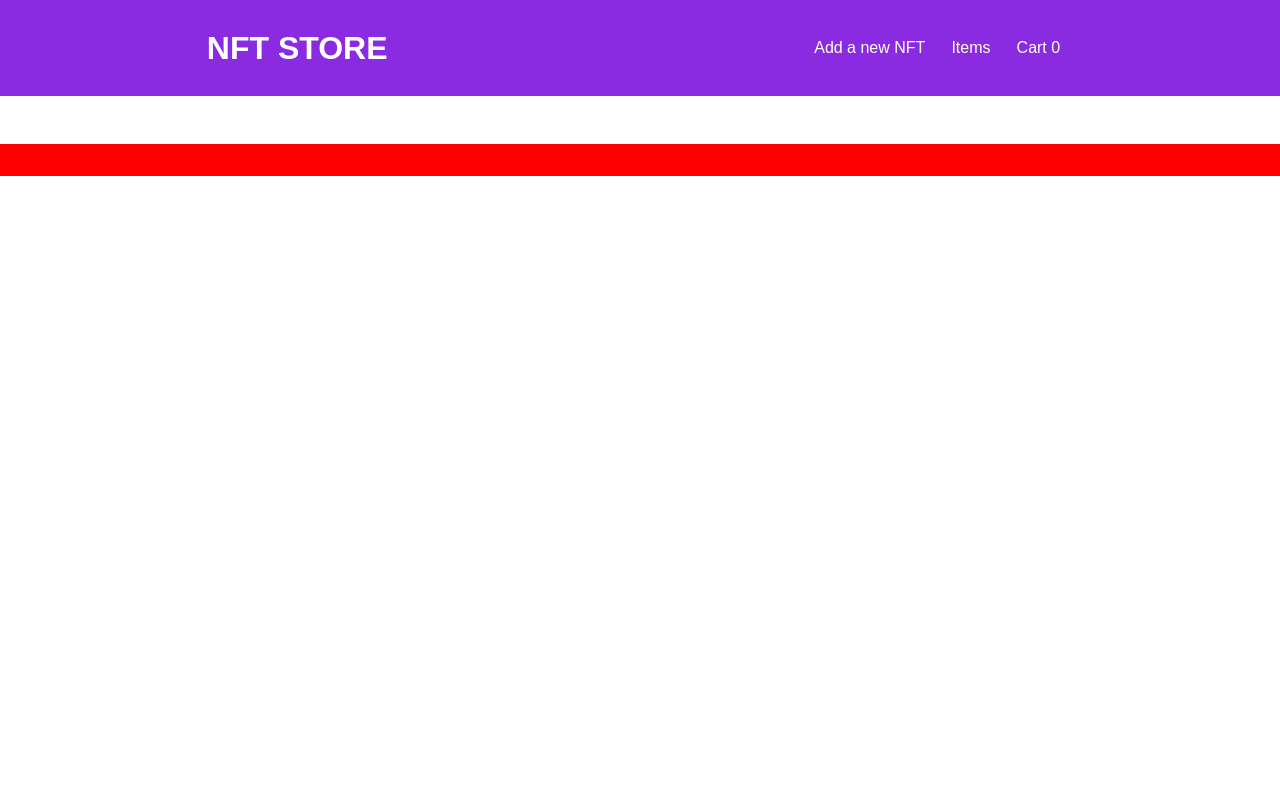
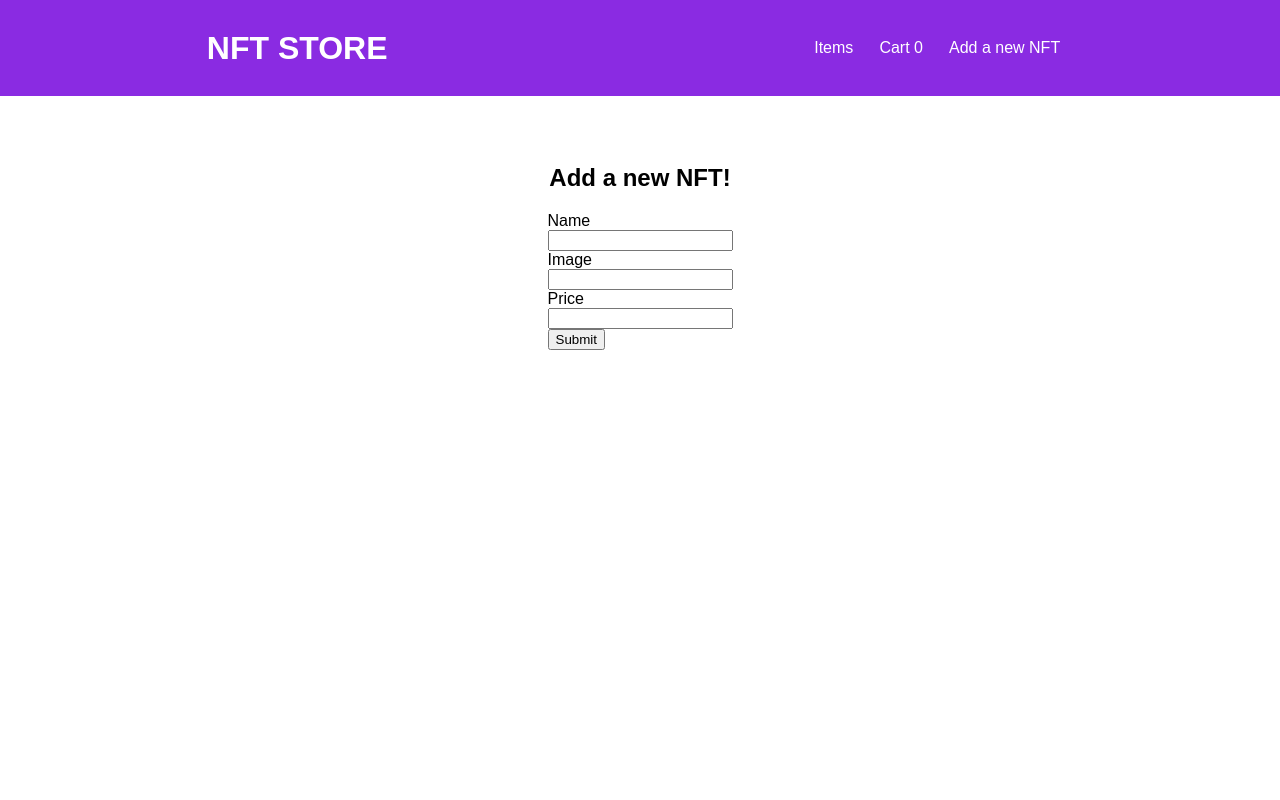
Before and after one commit to Pleopleq/basic-nft-store-vue, a Vue app: page /new-item in a window 1280 px wide. Shown: the top 800 px of the page. Built offline with nearby package versions, Linux system fonts and the light colour scheme.

Commit message:
Work in markup for TheNewNftForm view. Move route position inside header

```diff
--- a/src/components/TheHeader.vue
+++ b/src/components/TheHeader.vue
@@ -5,11 +5,11 @@
     </div>
     <nav>
       <ul>
-        <li><router-link to="/items">Add a new NFT</router-link></li>
         <li><router-link to="/items">Items</router-link></li>
         <li>
           <router-link to="/cart">Cart {{ itemsInCart }} </router-link>
         </li>
+        <li><router-link to="/new-item">Add a new NFT</router-link></li>
       </ul>
     </nav>
   </header>
--- a/src/components/TheNewNftForm.vue
+++ b/src/components/TheNewNftForm.vue
@@ -0,0 +1,40 @@
+<template>
+  <section class="form-view">
+    <h1>Add a new NFT!</h1>
+    <div class="form-container">
+      <form action="">
+        <div>
+          <label for="">Name</label>
+        </div>
+        <div><input type="text" /></div>
+        <div>
+          <label for="">Image</label>
+        </div>
+        <div><input type="text" /></div>
+        <div>
+          <label for="">Price</label>
+        </div>
+        <div><input type="number" /></div>
+        <div><button>Submit</button></div>
+      </form>
+    </div>
+  </section>
+</template>
+
+<script>
+export default {};
+</script>
+
+<style>
+.form-view {
+  display: flex;
+  flex-direction: column;
+  justify-content: center;
+  align-items: center;
+  margin: 3rem;
+}
+
+.form-container {
+  height: 100vh;
+}
+</style>
--- a/src/routes.js
+++ b/src/routes.js
@@ -1,5 +1,6 @@
 import TheItemList from "./components/TheItemList.vue";
 import TheShoppingCart from "./components/TheShoppingCart.vue";
+import TheNewNftForm from "./components/TheNewNftForm.vue";
 
 const routes = [
   {
@@ -8,7 +9,7 @@ const routes = [
   },
   {
     path: "/new-item",
-    component: "TheNewNftForm",
+    component: TheNewNftForm,
   },
   {
     path: "/items",
```
